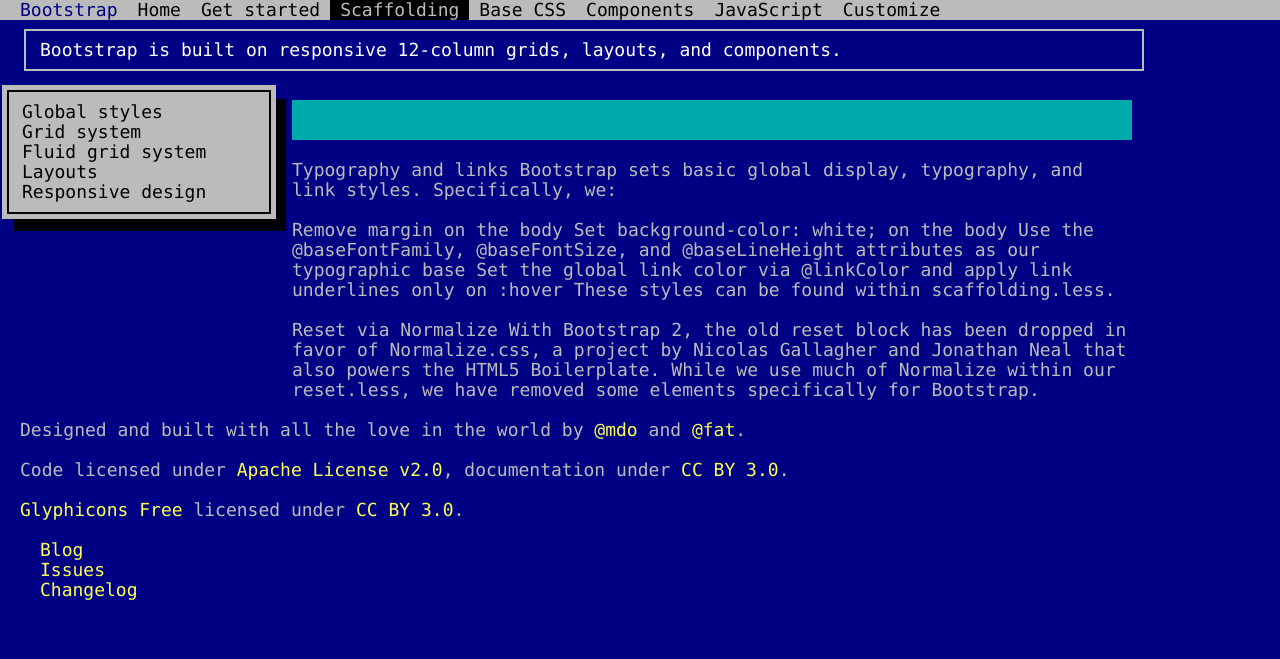
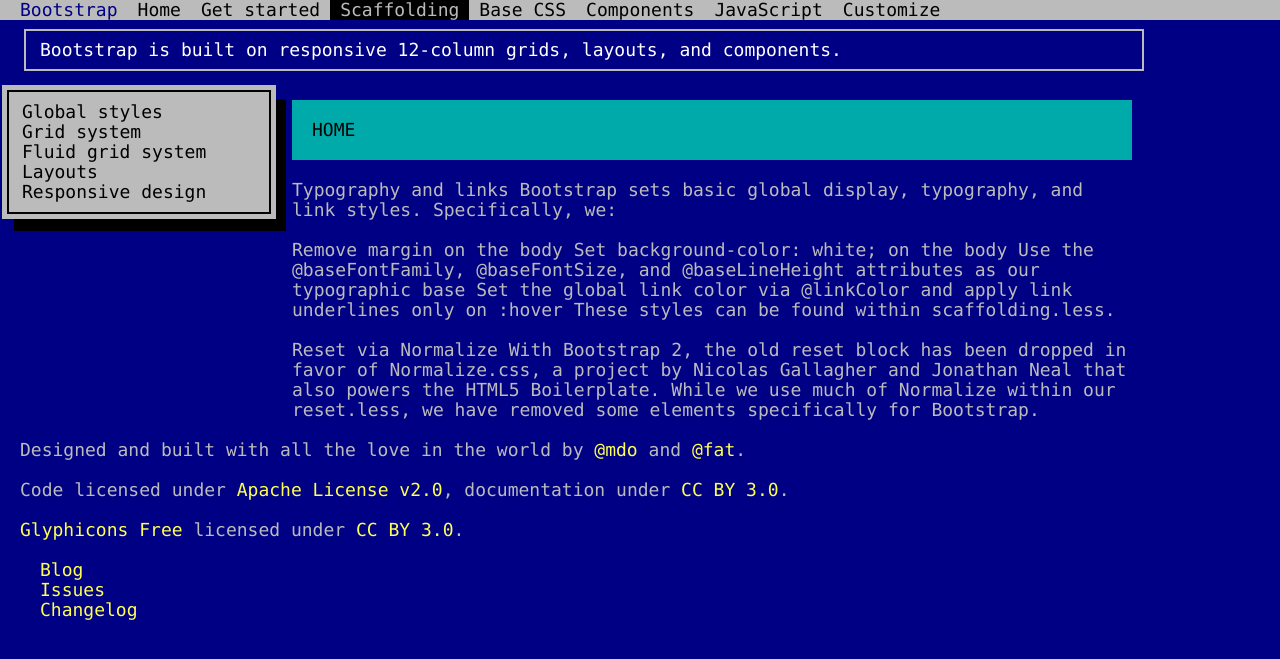
Before and after one commit to dmkgll/tst, a Jekyll site: the page built from index.md, in a window 1280 px wide. Shown: the top 659 px of the page. Built offline with Jekyll 4.4.1, drawn with Linux system fonts in a browser that asks for light colours; nearby versions of some CDN libraries; some web fonts are replaced; library files that are not in the unit come from our copies; comment, search, counter and statistics services are not loaded.

Commit message:
Update default.html

```diff
--- a/_layouts/default.html
+++ b/_layouts/default.html
@@ -107,7 +107,7 @@
       </div>
       <div class="span9">
 <div class="page-header">
-            <h1>{{page.headre}}</h1>
+            <h1>{{page.title}}</h1>
           </div>
 
 {{ content }}
```
